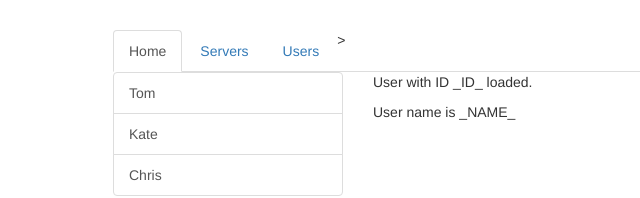
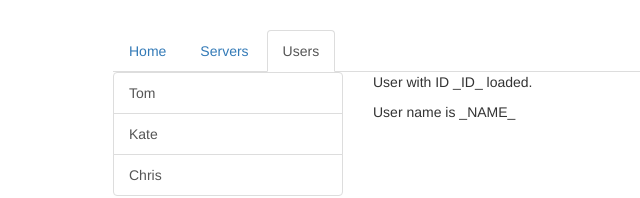
Before and after one commit to twolak88/app-routing, an Angular app: page /users in a window 1280 px wide. Shown: the top 198 px of the page, without its empty margins (152-792 px from the left). Built offline with nearby package versions, Linux system fonts and the light colour scheme.

Commit message:
Styling Active Router Links

```diff
--- a/src/app/app.component.html
+++ b/src/app/app.component.html
@@ -2,9 +2,19 @@
   <div class="row">
     <div class="col-xs-12 col-sm-10 col-md-8 col-sm-offset-1 col-md-offset-2">
       <ul class="nav nav-tabs">
-        <li role="presentation" class="active"><a routerLink="">Home</a></li>
-        <li role="presentation"><a routerLink="servers">Servers</a></li><!--relative path-->>
-        <li role="presentation"><a [routerLink]="['/users']">Users</a></li><!--absolute path with / at the begining-->
+        <li role="presentation"
+          routerLinkActive="active"
+          [routerLinkActiveOptions]="{exact: true}">
+          <a routerLink="">Home</a>
+        </li>
+        <li role="presentation"
+          routerLinkActive="active">
+          <a routerLink="servers">Servers</a>
+        </li><!--relative path-->
+        <li role="presentation"
+          routerLinkActive="active">
+          <a [routerLink]="['/users']">Users</a><!--absolute path with / at the begining-->
+        </li>
       </ul>
     </div>
   </div>
```
